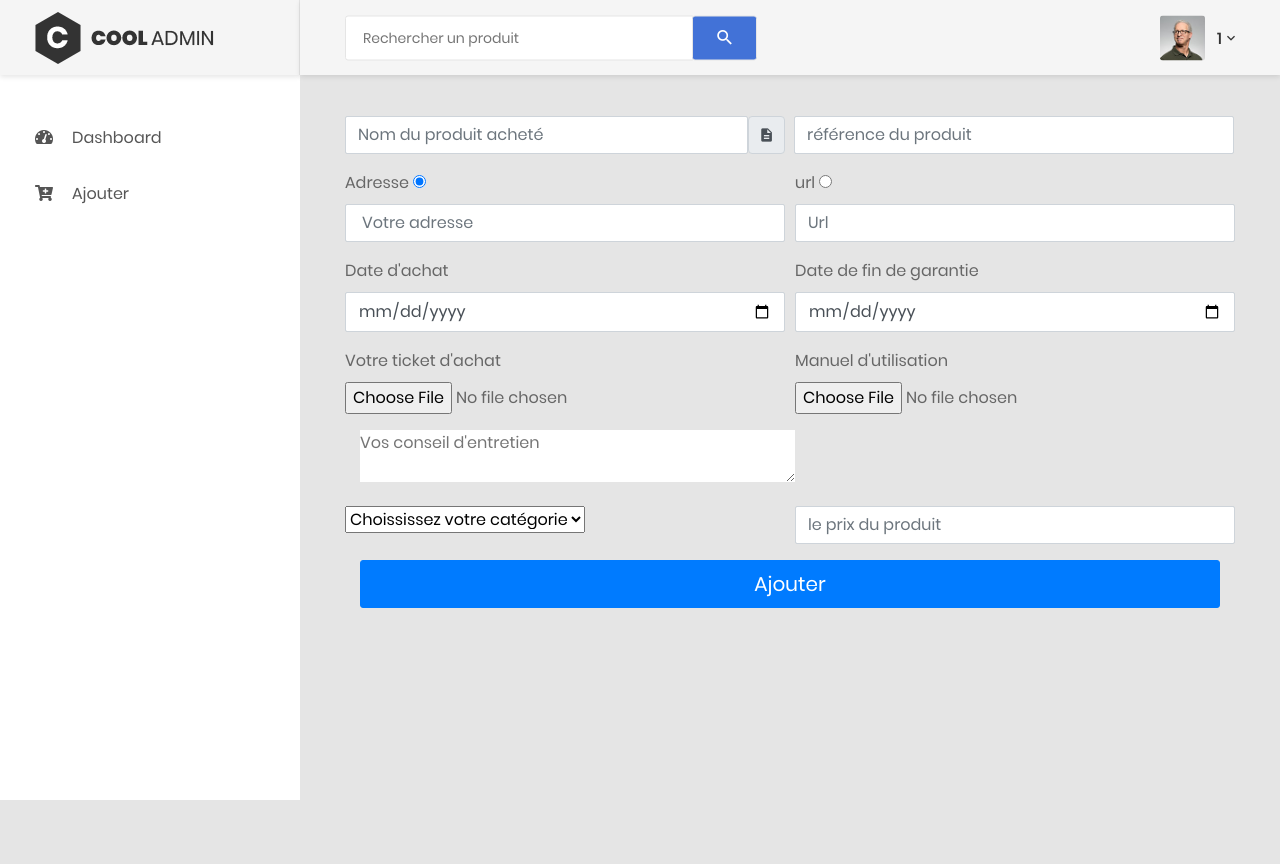
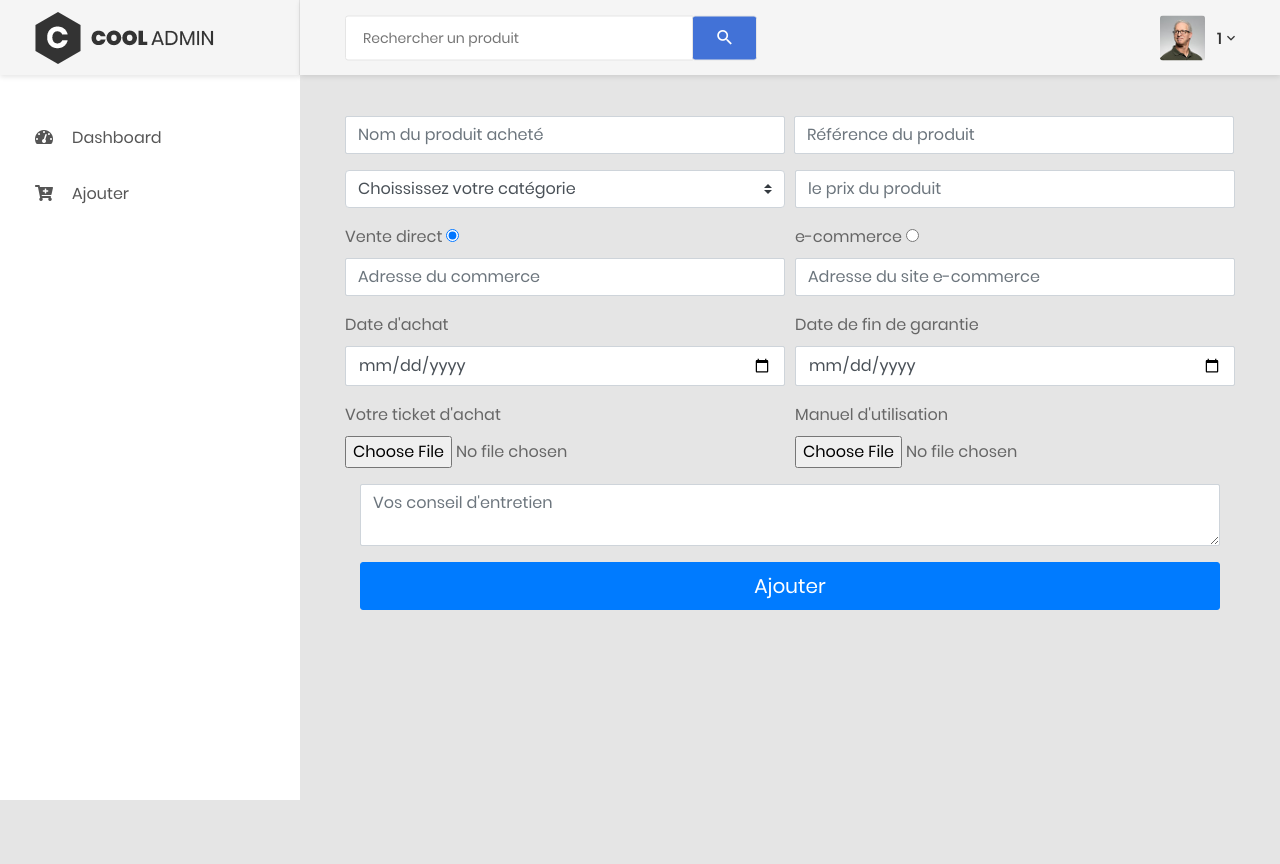
Before and after one commit to Adrien-25/gestion-achat-materiel, a PHP site: page /ajouter.php in a window 1280 px wide. Run offline with PHP 8.4, Linux system fonts and the light colour scheme; the visitor is signed in with stand-in values (Sample User, id 1).

Commit message:
mise en forme formulaire

```diff
--- a/templates/pages/ajouter.html.twig
+++ b/templates/pages/ajouter.html.twig
@@ -16,70 +16,20 @@
 
 
     <div class="form-row">
-        <div class="form-group col-sm-12 col-md-12 col-lg-6 input-group-prepend">
+        <div class="form-group col-sm-12 col-md-6 col-lg-6 input-group-prepend">
 
-
+            {# <span class="input-group-text" id="addon-wrapping"><i class="zmdi zmdi-file-text"></i></span> #}
             <input type="text" class="form-control " name="nom" id="nom" placeholder="Nom du produit acheté" >
-            <span class="input-group-text" id="addon-wrapping"><i class="zmdi zmdi-file-text"></i></span>
-        </div>
-        <div class="form-group col-sm-12 col-md-12 col-lg-6">
-            <input type="text" class="form-control" name="reference" id="reference" placeholder="référence du produit " >
-        </div>
-    </div>
-
-
-
-    <div class="form-row">
-        <div class="form-group col-sm-12 col-md-12 col-lg-6">
-            <label>Adresse</label>
-            <input type="radio" name="place" id="adresse_radio" value="adresseRadio"checked>
-            <input type="text" class="form-control" name="adresse" id="adresse" placeholder=" Votre adresse">
-
 
         </div>
-        <div class="form-group col-sm-12 col-md-12 col-lg-6">
-            <label>url</label>
-            <input type="radio" name="place" id="url_radio" value="urlRadio">
-
-            <input type="text" class="form-control" name="url" id="url" placeholder="Url">
-        </div>
-    </div>
-
-
-    <div class="form-row">
-        <div class="form-group col-sm-12 col-md-12 col-lg-6">
-            <label for="date_achat">Date d'achat</label>
-            <input type="date" class="form-control " name="date_achat" id="date_achat" placeholder="Votre date d'achat">
-
-        </div>
-        <div class="form-group col-sm-12 col-md-12 col-lg-6 ">
-            <label for="date_fin_garantie">Date de fin de garantie</label>
-            <input type="date" class="form-control" name="date_fin_garantie" id="date_fin_garantie" placeholder="Votre date de fin de garantie">
-
+        <div class="form-group col-sm-12 col-md-6 col-lg-6">
+            <input type="text" class="form-control" name="reference" id="reference" placeholder="Référence du produit " >
         </div>
     </div>
     <div class="form-row">
-        <div class="form-group col-sm-12 col-md-12 col-lg-6">
-            <label for="ticket_achat">Votre ticket d'achat</label>
-            <input type="file" class="form-control-file" name="ticket_achat" id="ticket_achat" placeholder="Votre ticket d'achat">
-        </div>
-        <div class="form-group col-sm-12 col-md-12 col-lg-6">
-            <label for="manuel">Manuel d'utilisation</label>
-            <input  type="file" class="form-control-file input-group-prepend" name="manuel" id="manuel" placeholder="Votre manuel d'utilisation" >
-
-        </div>
-    </div>
-
-
-
-        <div class="form-group col-sm-12 col-md-6 col-lg-6">
-            <textarea name="conseil_entretien" id="conseil_entretien"  cols="30"  placeholder="Vos conseil d'entretien"></textarea>
-
-        </div>
-        <div class="form-row">
         <div class="form-group col-sm-12 col-md-6 col-lg-6">
 
-            <select name="categorie" id="categorie">
+            <select name="categorie" class="custom-select" id="categorie">
                 <option value="">Choississez votre catégorie</option>
                 <option value="1">Loisirs</option>
                 <option value="2">Vêtements</option>
@@ -101,6 +51,57 @@
 
 
     </div>
+
+
+    <div class="form-row">
+        <div class="form-group col-sm-12 col-md-6 col-lg-6">
+            <label>Vente direct</label>
+            <input type="radio" name="place" id="adresse_radio" value="adresseRadio"checked>
+            <input type="text" class="form-control" name="adresse" id="adresse" placeholder="Adresse du commerce">
+
+
+        </div>
+        <div class="form-group col-sm-12 col-md-6 col-lg-6">
+            <label> e-commerce</label>
+            <input type="radio" name="place" id="url_radio" value="urlRadio">
+
+            <input type="text" class="form-control" name="url" id="url" placeholder="Adresse du site e-commerce">
+        </div>
+    </div>
+
+
+    <div class="form-row">
+        <div class="form-group col-sm-12 col-md-6 col-lg-6">
+            <label for="date_achat">Date d'achat</label>
+            <input type="date" class="form-control " name="date_achat" id="date_achat" placeholder="Votre date d'achat">
+
+        </div>
+        <div class="form-group col-sm-12 col-md-6 col-lg-6 ">
+            <label for="date_fin_garantie">Date de fin de garantie</label>
+            <input type="date" class="form-control" name="date_fin_garantie" id="date_fin_garantie" placeholder="Votre date de fin de garantie">
+
+        </div>
+    </div>
+    <div class="form-row">
+        <div class="form-group col-sm-12 col-md-6 col-lg-6">
+            <label for="ticket_achat">Votre ticket d'achat</label>
+            <input type="file" class="form-control-file" name="ticket_achat" id="ticket_achat" placeholder="Votre ticket d'achat">
+        </div>
+        <div class="form-group col-sm-12 col-md-6 col-lg-6">
+            <label for="manuel">Manuel d'utilisation</label>
+            <input  type="file" class="form-control-file input-group-prepend" name="manuel" id="manuel" placeholder="Votre manuel d'utilisation" >
+
+        </div>
+    </div>
+
+
+
+
+
+    <div class="form-group col-sm-12 col-md-12 col-lg-12">
+        <textarea name="conseil_entretien" id="conseil_entretien" class="form-control"  cols="30"  placeholder="Vos conseil d'entretien"></textarea>
+
+    </div>
     <div class=" col-sm-12 col-md-12 col-lg-12">
         <input type="submit"  value="Ajouter" class="btn btn-primary btn-lg btn-block" id="formSubmit">
 
```
